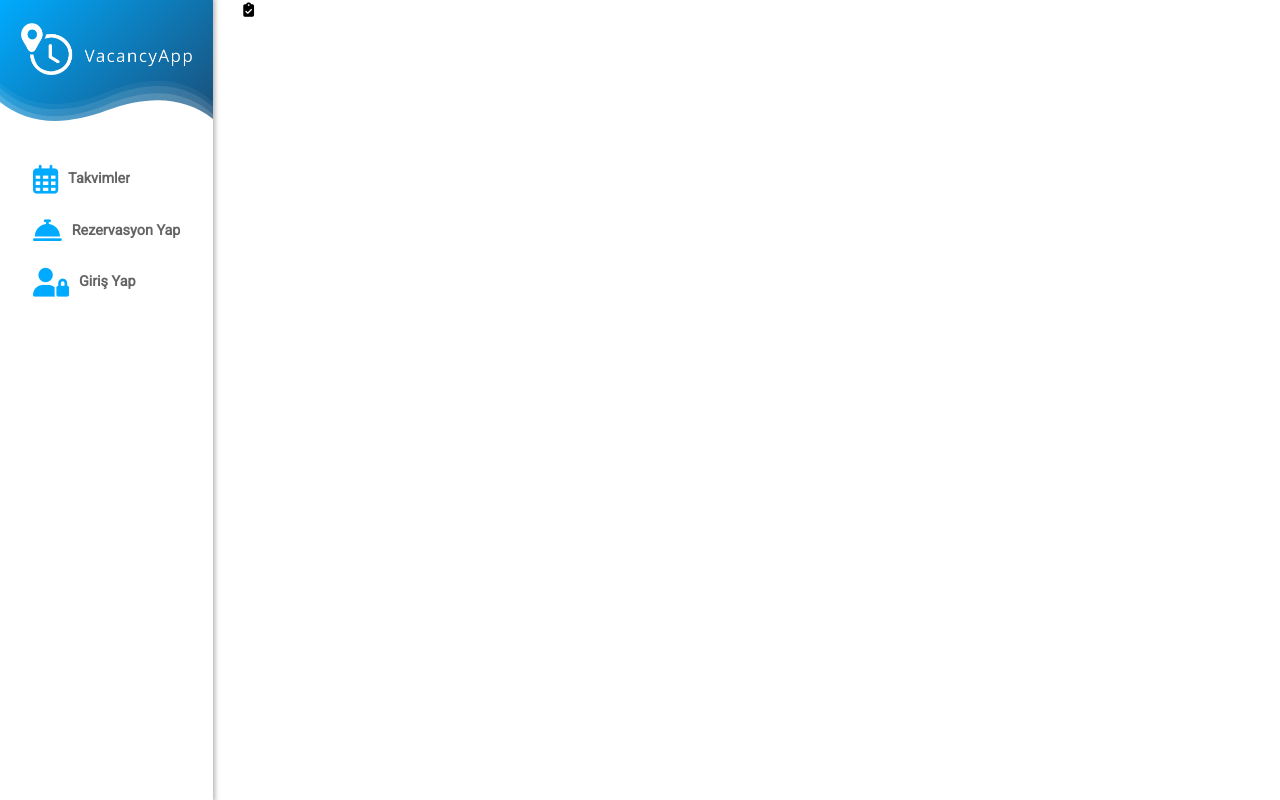
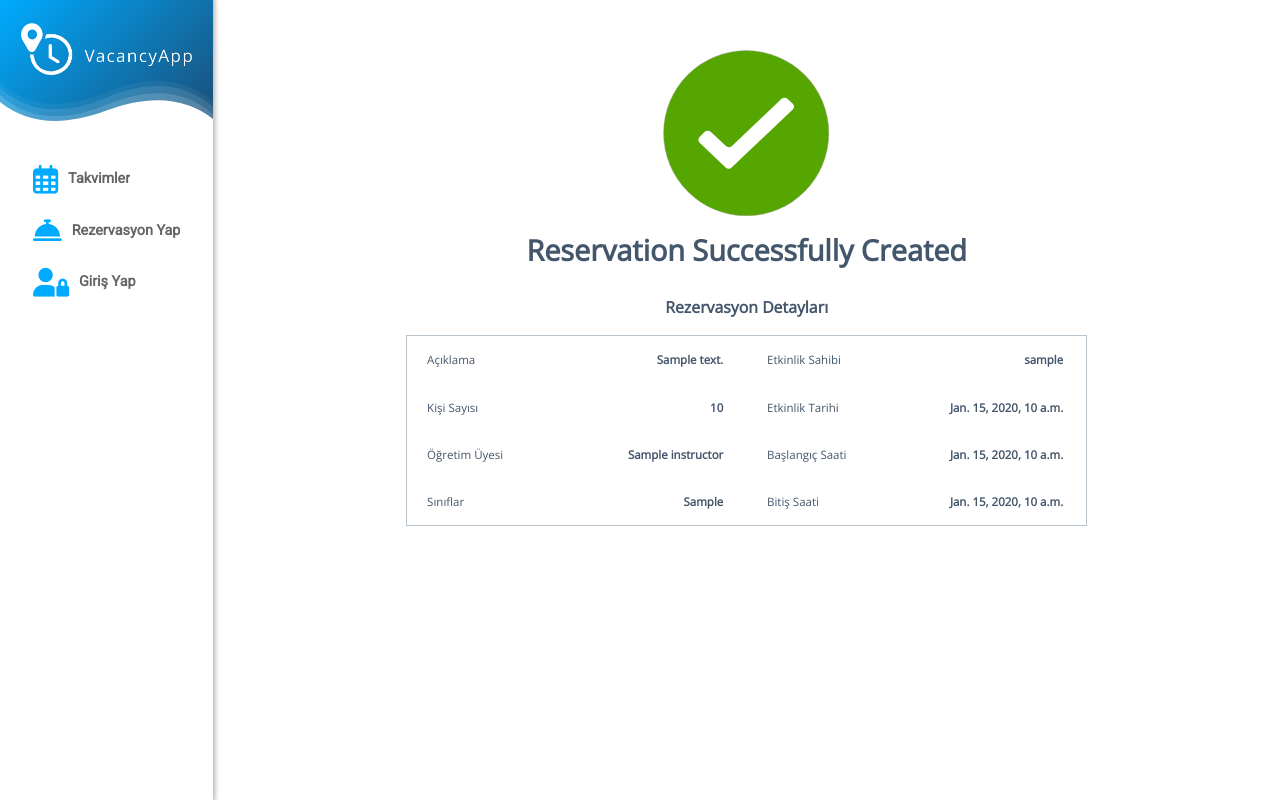
Before and after one commit to BogachanA/Vacancy-App, a Django app: template classAvailable/templates/resSuccess.html in a window 1280 px wide. Run offline with Django 3.2, Linux system fonts and the light colour scheme; the template is opened without the code that fills it: most values are stand-ins (such as "Sample title", 1, 10 or a date in 2020); data that the repository does not hold is empty; some libraries are stand-ins or nearby versions.

Commit message:
added pages for success, res step two (partially)

```diff
--- a/VacancyApp/pipelines.py
+++ b/VacancyApp/pipelines.py
@@ -5,7 +5,7 @@ USER_FIELDS = ['username', 'email']
 
 
 def get_list_of_emails():
-    return ['bogacbugra@gmail.com','alpgokcek89@gmail.com','thevacancyapp@gmail.com','bogachanarslan@sabanciuniv.edu','gokcekal@mef.edu.tr']
+    return ['bogacbugra@gmail.com', 'alpgokcek89@gmail.com', 'thevacancyapp@gmail.com', 'bogachanarslan@sabanciuniv.edu', 'gokcekal@mef.edu.tr']
 
 
 def create_user(strategy, details, user=None, *args, **kwargs):
--- a/classAvailable/models.py
+++ b/classAvailable/models.py
@@ -12,6 +12,8 @@ def token_upload_path(instance, filename):
 class TokenManager(models.Model):
     user = models.OneToOneField(get_user_model(),null=False, on_delete=models.CASCADE)
     token = models.FileField(upload_to=token_upload_path,null=True)
+
+
 
 # Create your models here. Wassup
 class Classroom(models.Model):
--- a/classAvailable/static/base/CSS/base.css
+++ b/classAvailable/static/base/CSS/base.css
@@ -3,6 +3,8 @@
     --bro: #D58658;
     --org: #FECA36;
     --lighty: #FFEDC3;
+    --vblue: #44566C;
+    --vaqua: #00aafd;
 }
 
 @import url('https://fonts.googleapis.com/css?family=Raleway&display=swap');
@@ -12,6 +14,11 @@
     margin: 0;
     height: 100%;
     font-family: 'Open Sans', sans-serif;
+}
+
+.vat{
+    font-family: 'Open Sans', sans-serif;
+    color: var(--vblue);
 }
 
 .col{
--- a/classAvailable/templates/base.html
+++ b/classAvailable/templates/base.html
@@ -10,7 +10,7 @@
     <meta http-equiv="x-ua-compatible" content="ie=edge">
 
 
-    <link href="https://fonts.googleapis.com/css?family=Open+Sans&display=swap" rel="stylesheet">
+    <link href="https://fonts.googleapis.com/css?family=Assistant:200|Open+Sans|Roboto:100|Work+Sans:300&display=swap" rel="stylesheet">
 
     <!-- Bootstrap CSS -->
     <link rel="stylesheet" href="https://stackpath.bootstrapcdn.com/bootstrap/4.3.1/css/bootstrap.min.css" integrity="sha384-ggOyR0iXCbMQv3Xipma34MD+dH/1fQ784/j6cY/iJTQUOhcWr7x9JvoRxT2MZw1T" crossorigin="anonymous">
@@ -33,7 +33,7 @@
     <script src="https://kit.fontawesome.com/3ac6e51aa8.js"></script>
 
     {% block head %}
-    <title>Vacany App</title>
+    <title>Vacany App - Welcome</title>
     {% endblock %}
 </head>
 <body>
@@ -132,7 +132,11 @@
                         <a class="nav-link" href="{% url 'new_reservation' %}"><i class="fas fa-2x fa-concierge-bell navIcon"></i><p class="navLabel" > Rezervasyon Yap</p></a>
                       </li>
                       <li class="nav-item">
-                        <a class="nav-link" href="#"><i class="fas fa-2x fa-user-lock navIcon"></i><p class="navLabel" > Giriş Yap</p></a>
+                          {% if request.user.is_authenticated %}
+                          <a class="nav-link" href="#"><i class="fas fa-2x fa-user-lock navIcon"></i><p class="navLabel" > {{ request.user.username }}</p></a>
+                          {% else %}
+                          <a class="nav-link" href="{% url 'social:begin' 'google-oauth2' %}"><i class="fas fa-2x fa-user-lock navIcon"></i><p class="navLabel" > Giriş Yap</p></a>
+                          {% endif %}
                       </li>
                     </ul>
                   </div>
@@ -141,7 +145,6 @@
                 <!-- page content -->
                 <div class="col" id="pageCol">
                     {% block body %}
-                     <p>{{ ip }}</p>
                         <a href="{% url 'social:begin' 'google-oauth2' %}"><input value="Login" class="btn btn-success" type="button"></a>
                     <div class="temp" style="background: red; border: 10px solid black;"></div>
 
--- a/classAvailable/templates/resSuccess.html
+++ b/classAvailable/templates/resSuccess.html
@@ -1,15 +1,112 @@
 {% extends 'base.html' %}
 
+{% block head %}
+    <title>Reservation Created</title>
+    <style>
+    .st{
+        color:#44566C;
+        font-family:'Open Sans', sans-serif;
+        display:block;
+    }
+    #successTitle{
+        font-size:2em;
+        font-weight: bold;
+        margin-top:12px;
+    }
+    #infoTitle{
+        font-size:1.1em;
+        font-weight: bold;
+        margin-top: 24px;
+    }
+    #dataTable{
+        border: 1px solid #B9C4CF;
+    }
+    .dAnswer{
+        text-align: right;
+    }
+    .dt{
+        font-size: 0.8em;
+        display:inline-table;
+        width: 49.5%;
+    }
+    .dt td{
+        padding: 15px 20px;
+    }
+    .dTitle{
+        font-weight: lighter;
+    }
+    .dAnswer{
+        font-weight: bold;
+    }
+    .dt tbody{
+        width: 100%;
+    }
+    </style>
+{% endblock %}
+
 {% block body %}
-<div class="container" id="allContainer">
-    <div class="row align-items-center">
-        <div class="col-10 col-md-8 col-lg-6" id="succesInfo">
-            <p id="succesIcon"><i class="fas fa-clipboard-check"></i></p>
+    <div class="row justify-content-center">
+        <div class="col-10 col-md-8" id="succesInfo" style="padding-top:50px">
+            <p id="succesIcon" class="justify-content-center text-center">
+                <svg id="tick"
+                     width="13vw" height="13vw" viewBox="0 0 282 282" version="1.1" xmlns="http://www.w3.org/2000/svg" xmlns:xlink="http://www.w3.org/1999/xlink">
+                    <g id="Page-2" stroke="none" stroke-width="1" fill="none" fill-rule="evenodd">
+                        <g id="Successful" transform="translate(-706.000000, -125.000000)">
+                            <g id="Check" transform="translate(707.000000, 126.000000)">
+                                <circle id="Oval" stroke="#979797" stroke-width="0.7" fill="#56A602" cx="140" cy="140" r="140"></circle>
+                                <path d="M210.116063,81.8388812 C207.327721,79.1664409 202.795236,79.1559609 199.990335,81.8175031 L115.869163,161.639223 C113.065219,164.299856 108.504591,164.326429 105.672962,161.689491 L79.7801274,137.576949 C76.9528645,134.944078 72.4377532,135.016504 69.6968898,137.737182 L60.9640253,146.405733 C58.2224698,149.127098 58.2699712,153.495653 61.0658185,156.159073 L105.169892,198.174127 C107.967667,200.839383 112.508196,200.84557 115.317082,198.182604 L218.918629,99.9631088 C221.724993,97.3025343 221.735082,92.9749394 218.951261,90.3068314 L210.116063,81.8388812 Z" id="checkmark" fill="#FFFFFF"></path>
+                            </g>
+                        </g>
+                    </g>
+                </svg>
+                <span class="st" id="successTitle">Reservation Successfully Created</span>
+                <span class="st" id="infoTitle">Rezervasyon Detayları</span>
+                <div class="st" id="dataTable">
+                    <table id="dt1" class="st dt">
+                        <tr>
+                            <td class="dTitle">Açıklama</td>
+                            <td class="dAnswer">{{ res.description }}</td>
+                        </tr>
+                        <tr>
+                            <td class="dTitle">Kişi Sayısı</td>
+                            <td class="dAnswer">{{ res.student_total }}</td>
+                        </tr>
+                        <tr>
+                            <td class="dTitle">Öğretim Üyesi</td>
+                            <td class="dAnswer">{{ res.instructor }}</td>
+                        </tr>
+                        <tr>
+                            <td class="dTitle">Sınıflar</td>
+                            <td class="dAnswer">{{ cs }}</td>
+                        </tr>
+                    </table>
+                    <table id="dt2" class="st dt">
+                        <tr>
+                            <td class="dTitle">Etkinlik Sahibi</td>
+                            <td class="dAnswer">{{ res.by.username }}</td>
+                        </tr>
+                        <tr>
+                            <td class="dTitle">Etkinlik Tarihi</td>
+                            <td class="dAnswer">{{ date }}</td>
+                        </tr>
+                        <tr>
+                            <td class="dTitle">Başlangıç Saati</td>
+                            <td class="dAnswer">{{ sTime }}</td>
+                        </tr>
+                        <tr>
+                            <td class="dTitle">Bitiş Saati</td>
+                            <td class="dAnswer">{{ eTime }}</td>
+                        </tr>
+                    </table>
+                </div>
+                <span class="st" id="timer"><span id="tSec"></span> </span>
+            </p>
         </div>
     </div>
-</div>
 {% endblock %}
 
 {% block script%}
+<script>
 
+</script>
 {% endblock %}
--- a/classAvailable/urls.py
+++ b/classAvailable/urls.py
@@ -7,5 +7,5 @@ urlpatterns = [
     path('timezone/', views.returnTZ, name='timezone_retrieve'),
     path('newres',views.makeRes, name='new_reservation'),
     path('submitRes',views.submitRes, name='submit_reservation'),
-    path('success/id?=<str:resID>',views.resCreated,name='success'),
+    path('success/id=<str:rID>',views.resCreated,name='success'),
 ]
```
Also changed, not shown: classAvailable/templates/newResStepTwo.html (+58 -20 lines), classAvailable/views.py (+11 -5 lines).
